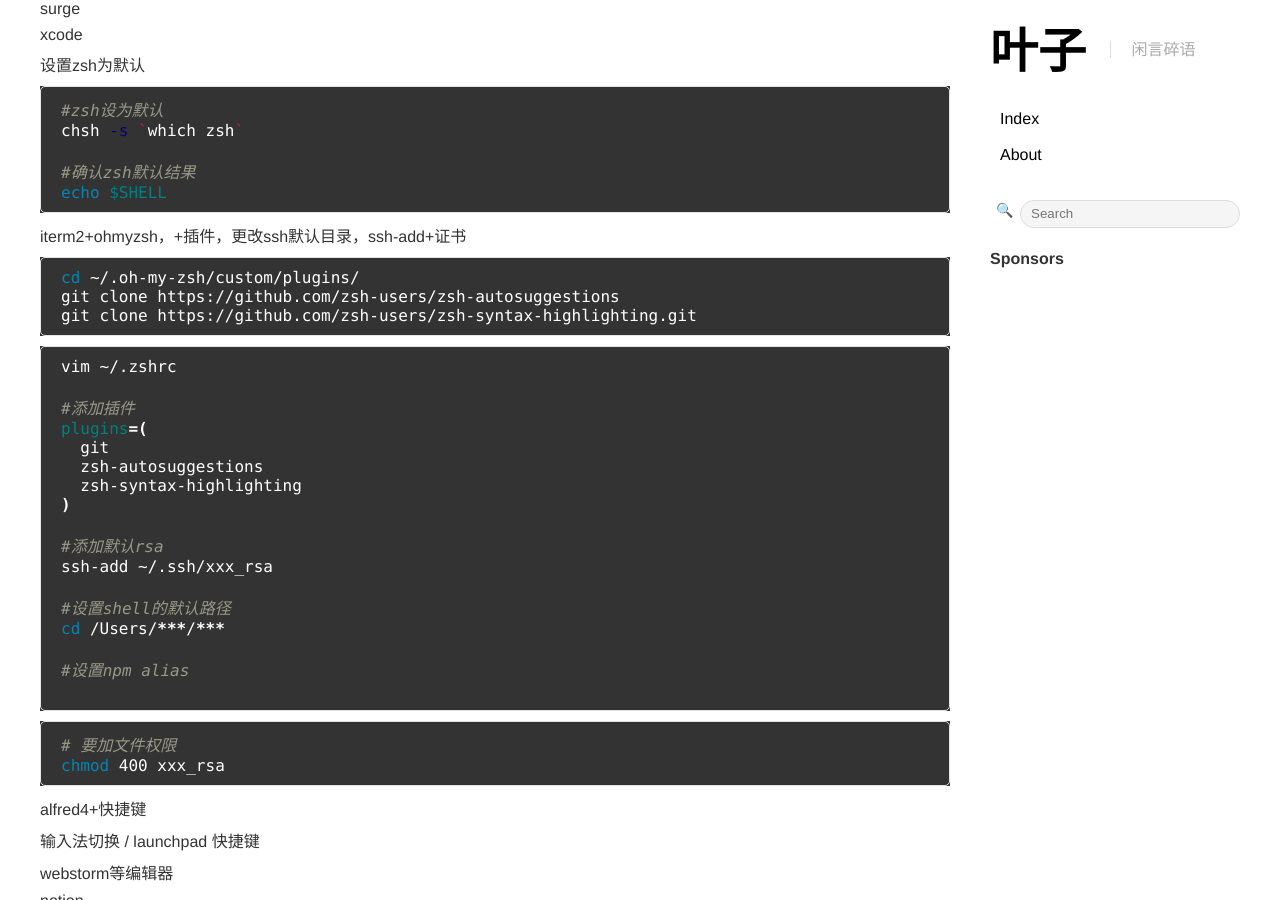
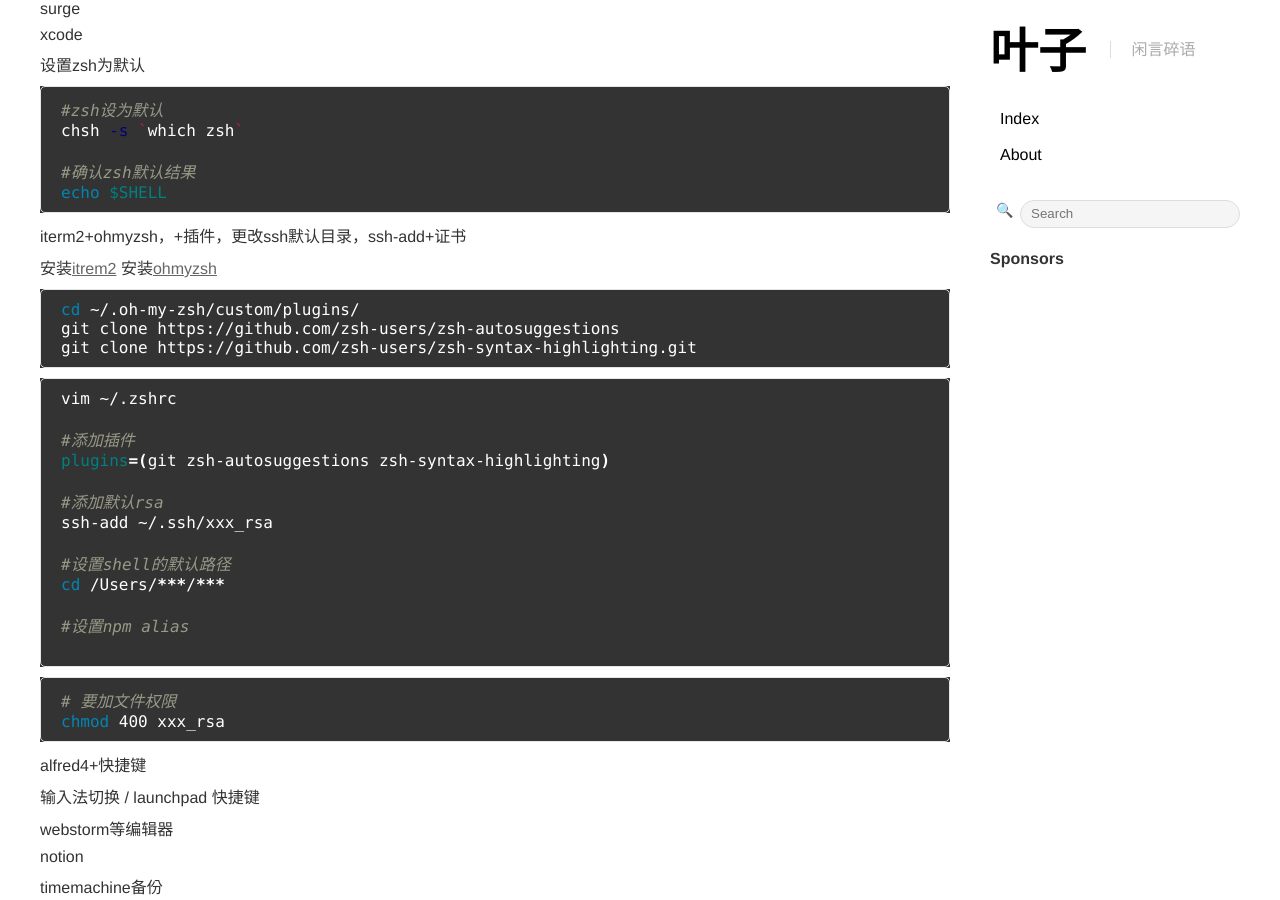
Before and after one commit to yeeh/blog.yeeh.org, a Jekyll site: the page built from _posts/2021-11-13-setup-new-mac.md, in a window 1280 px wide and 900 px high, scrolled down 398 px. Built offline with Jekyll 4.4.1, drawn with Linux system fonts in a browser that asks for light colours.

Commit message:
fix blog -- setup macos

````diff
--- a/_posts/2021-11-13-setup-new-mac.md
+++ b/_posts/2021-11-13-setup-new-mac.md
@@ -36,6 +36,9 @@ echo $SHELL
 
 iterm2+ohmyzsh，+插件，更改ssh默认目录，ssh-add+证书
 
+安装[itrem2](https://www.iterm2.com/)
+安装[ohmyzsh](https://ohmyz.sh/)
+
 ```sh
 cd ~/.oh-my-zsh/custom/plugins/
 git clone https://github.com/zsh-users/zsh-autosuggestions
@@ -46,11 +49,7 @@ git clone https://github.com/zsh-users/zsh-syntax-highlighting.git
 vim ~/.zshrc
 
 #添加插件
-plugins=(
-  git
-  zsh-autosuggestions
-  zsh-syntax-highlighting
-)
+plugins=(git zsh-autosuggestions zsh-syntax-highlighting)
 
 #添加默认rsa
 ssh-add ~/.ssh/xxx_rsa
````
